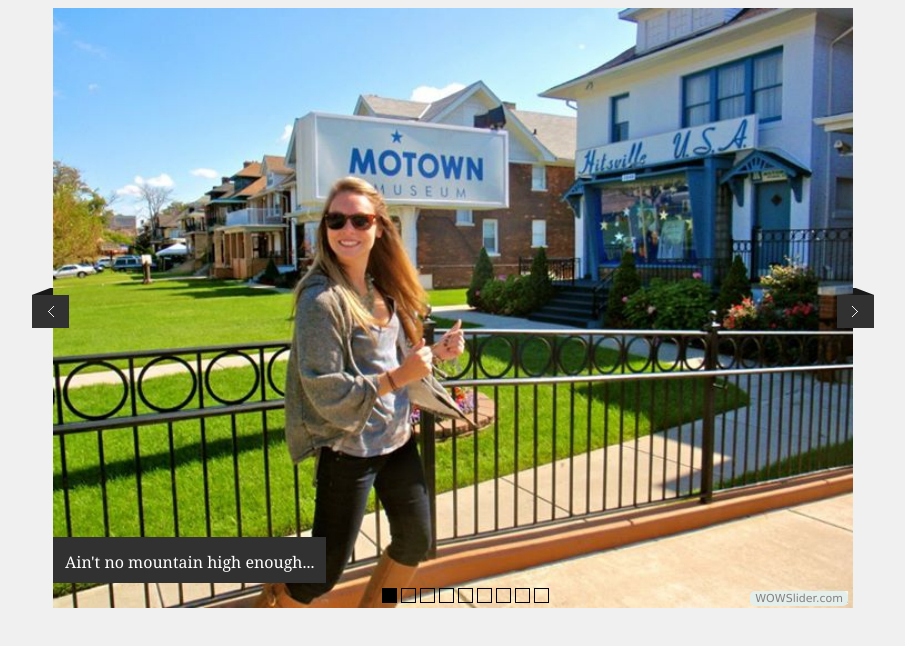
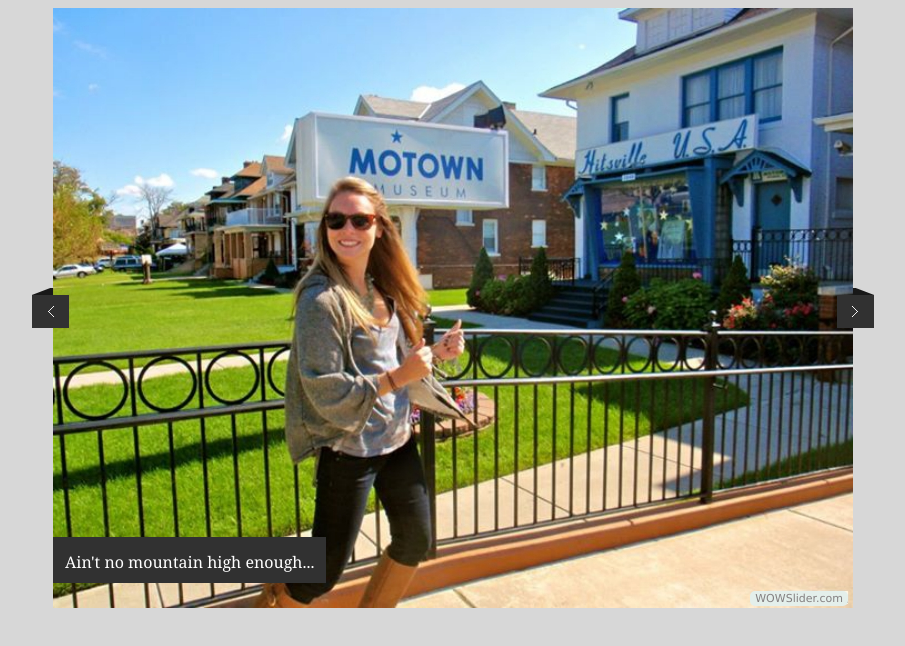
Before and after one commit to jordanbstarr/wedvow, a plain HTML site: page index.html in a window 1280 px wide. Shown: the whole page, without its empty margins (187-1092 px from the left). Drawn offline with Linux system fonts and the light colour scheme; a web font is replaced by a local one.

Commit message:
update index

```diff
--- a/index.html
+++ b/index.html
@@ -10,14 +10,14 @@ and open the template in the editor.
         <meta charset="UTF-8">
         <meta name="viewport" content="width=device-width, initial-scale=1.0">
         <meta http-equiv="content-type" content="text/html; charset=utf-8" />
-	<meta name="keywords" content="Vows Slideshow, WOW Slider, html5 slideshow, html5 slider" />
+	<meta name="keywords" content="Vows Slideshow, WOW Slider, javascript slideshow, slideshow html" />
 	<meta name="description" content="Vows Slideshow created with WOW Slider, a free wizard program that helps you easily generate beautiful web slideshow" />
 	<!-- Start WOWSlider.com HEAD section -->
 	<link rel="stylesheet" type="text/css" href="engine1/style.css" />
 	<script type="text/javascript" src="engine1/jquery.js"></script>
 	<!-- End WOWSlider.com HEAD section -->
     </head>
-    <body style="background-color:#f0f0f0">
+    <body style="background-color:#d7d7d7">
 	<!-- Start WOWSlider.com BODY section -->
 	<div id="wowslider-container1">
 	<div class="ws_images"><ul>
@@ -31,22 +31,12 @@ and open the template in the editor.
 <li><a href="https://scontent-a-ord.xx.fbcdn.net/hphotos-ash3/t1.0-9/10299071_10102982895774858_4027031407493372124_n.jpg"><img src="data1/images/pic_8.jpg" alt="" title="" id="wows1_7"/></a>Some wonderful ladies</li>
 <li><a href="https://scontent-b-ord.xx.fbcdn.net/hphotos-prn2/t1.0-9/10299076_10102982719019078_3757521907179209651_n.jpg"><img src="data1/images/pic_9.jpg" alt="" title="" id="wows1_8"/></a>Here's to ~74 more years</li>
 </ul></div>
-<div class="ws_bullets"><div>
-<a href="#wows1_0" title="">1</a>
-<a href="#wows1_1" title="">2</a>
-<a href="#wows1_2" title="">3</a>
-<a href="#wows1_3" title="">4</a>
-<a href="#wows1_4" title="">5</a>
-<a href="#wows1_5" title="">6</a>
-<a href="#wows1_6" title="">7</a>
-<a href="#wows1_7" title="">8</a>
-<a href="#wows1_8" title="">9</a>
-</div></div>
-<span class="wsl"><a href="http://wowslider.com">jquery sliders</a> by WOWSlider.com v5.4m</span>
+<span class="wsl"><a href="http://wowslider.com">image slider jquery</a> by WOWSlider.com v5.4m</span>
 	<div class="ws_shadow"></div>
 	</div>
 	<script type="text/javascript" src="engine1/wowslider.js"></script>
 	<script type="text/javascript" src="engine1/script.js"></script>
 	<!-- End WOWSlider.com BODY section -->
 </body>
+
 </html>
```
